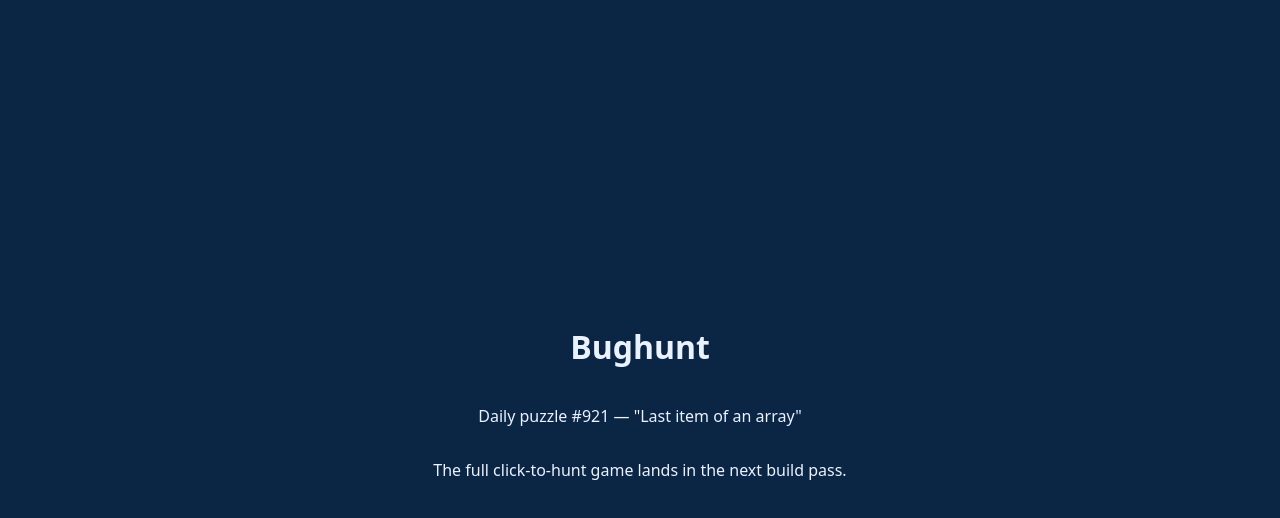
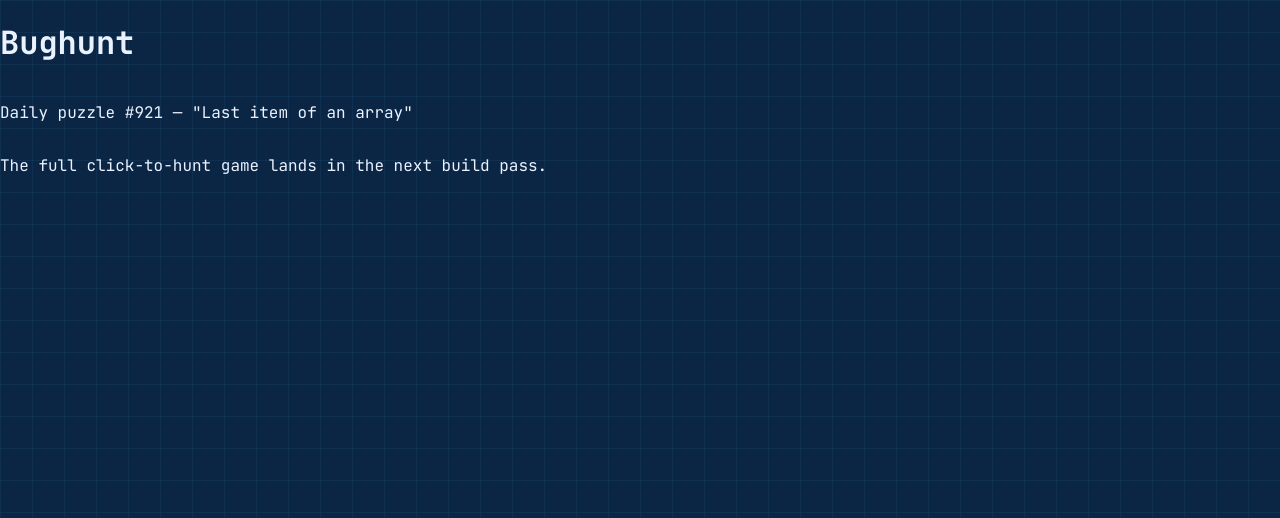
Before and after one commit to ctkrug/bughunt, a website built with Vite: page index.html in a window 1280 px wide. Built offline with nearby package versions, Linux system fonts and the light colour scheme.

Commit message:
style(design): establish blueprint token palette and grid background
Base tokens (bg/surface/text/accent/spacing) from docs/DESIGN.md, plus
the hairline cyan grid that gives the blueprint direction its texture.

```diff
--- a/src/style.css
+++ b/src/style.css
@@ -1,5 +1,31 @@
 :root {
   color-scheme: dark;
+
+  --bg: #0b2545;
+  --surface-1: #123a63;
+  --surface-2: #1b4b7a;
+  --text: #eaf2ff;
+  --text-muted: #9db8d9;
+  --accent: #5ec8f2;
+  --accent-support: #ffb454;
+  --success: #6ee7a8;
+  --danger: #ff6b6b;
+
+  --font-display:
+    "Space Grotesk", ui-sans-serif, system-ui, -apple-system, sans-serif;
+  --font-mono:
+    "JetBrains Mono", ui-monospace, "SFMono-Regular", Menlo, monospace;
+
+  --space-1: 4px;
+  --space-2: 8px;
+  --space-3: 16px;
+  --space-4: 24px;
+  --space-5: 32px;
+  --space-6: 48px;
+  --space-7: 64px;
+
+  --radius: 8px;
+  --ease-out: cubic-bezier(0.16, 1, 0.3, 1);
 }
 
 * {
@@ -14,21 +40,32 @@ body {
 }
 
 body {
-  font-family:
-    system-ui,
-    -apple-system,
-    "Segoe UI",
-    sans-serif;
-  background: #0b2545;
-  color: #eaf2ff;
+  font-family: var(--font-mono);
+  background: var(--bg);
+  background-image:
+    linear-gradient(rgba(94, 200, 242, 0.07) 1px, transparent 1px),
+    linear-gradient(90deg, rgba(94, 200, 242, 0.07) 1px, transparent 1px);
+  background-size: 32px 32px;
+  color: var(--text);
+  min-height: 100vh;
 }
 
 #app {
   min-height: 100vh;
   display: flex;
   flex-direction: column;
-  align-items: center;
-  justify-content: center;
-  padding: 2rem;
-  text-align: center;
 }
+
+a {
+  color: var(--accent);
+}
+
+button {
+  font-family: inherit;
+  color: inherit;
+}
+
+:focus-visible {
+  outline: 2px solid var(--accent);
+  outline-offset: 2px;
+}
```
